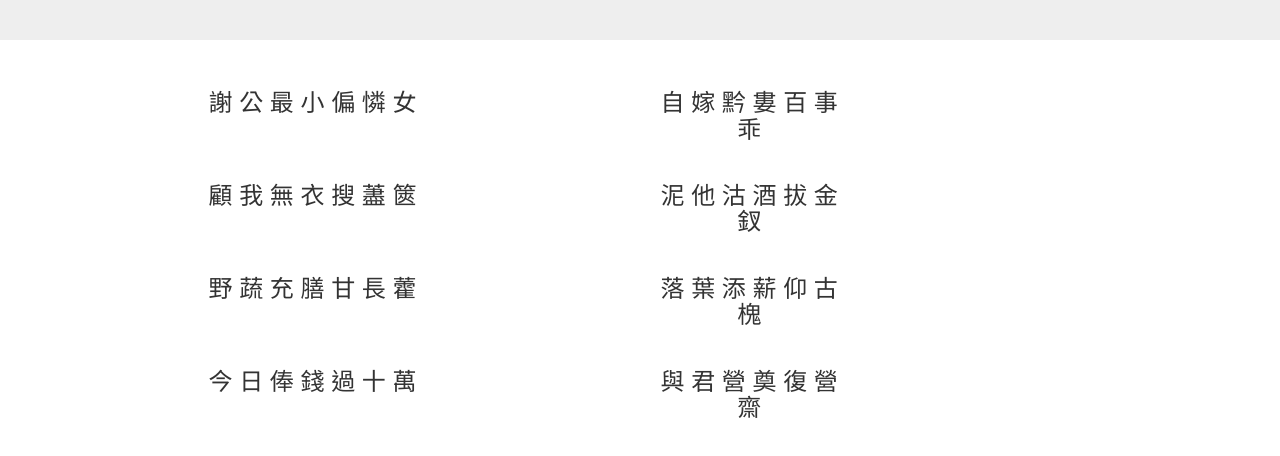
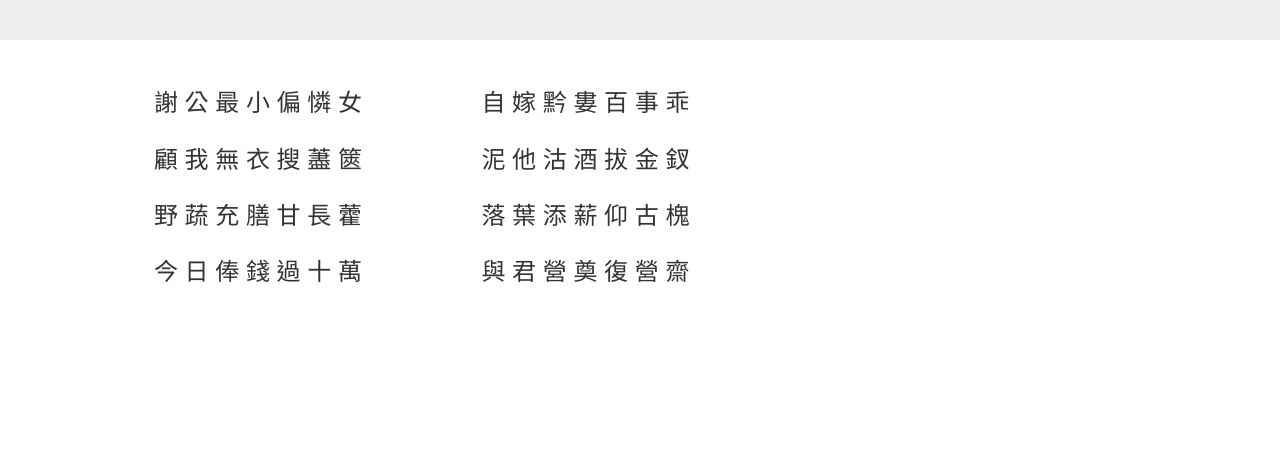
Before and after one commit to Omar002/300PoemsOfTang, a plain HTML site: page index.html in a window 1280 px wide. Shown: the part 278-734 px from the top of the page. Drawn offline with nearby package versions, Linux system fonts and the light colour scheme.

Commit message:
adjust content layout
In xs,sm : 1 sentence / row
In md,lg : 2 sentence / row

```diff
--- a/css/style.css
+++ b/css/style.css
@@ -18,3 +18,7 @@ body { padding-top: 70px; }
 	margin:0 auto;
 	text-align:center;
 }
+
+#padding{
+    color: white;
+}
--- a/index.html
+++ b/index.html
@@ -154,18 +154,21 @@ $(document).ready(function() {
     $("#poemcontent").html('<div class="row" id="poemcontent"></div>')
 
     //dynamically add sentence
+    var data;
 	$.getJSON("db/poems.json",function(result){
-		$("h1").html(result[0].poem);
+        data = result;
+        $("h1").html(result[0].poem);
 		$("h2").html(result[0].poet);
-		for(i = 0; i < result[0].sentence.length; i++)
-		{
-			if(i % 2 === 0)
-				$("#poemcontent").append("<div class='col-sm-6'><h3>"+result[0].sentence[i]+"<h3></div>");
-			else
-				$("#poemcontent").append("<div class='col-sm-2'><h3>"+result[0].sentence[i]+"<h3></div>");
+		for(i = 0; i < result[0].sentence.length; i+=2)
+        {
+            $("#poemcontent").append("<div id='padding' class='col-lg-1 col-md-1 visible-lg-1 visible-md-1 hidden-xs hidden-sm'><h3>padding</h3></div>");
+            $("#poemcontent").append("<div class='col-lg-3 col-md-3 col-xs-12'><h3>"+result[0].sentence[i]+"</h3></div>");
+            $("#poemcontent").append("<div class='col-lg-3 col-md-3 col-xs-12'><h3>"+result[0].sentence[i+1]+"</h3></div>");
+            $("#poemcontent").append("<div id='padding' class='col-lg-5 col-md-5 visible-lg-5 visible-lg-5 hidden-xs hidden-sm'><h3>padding</h3></div>");
 		}
+	});
 
-	});
+
 });
 
 
```
